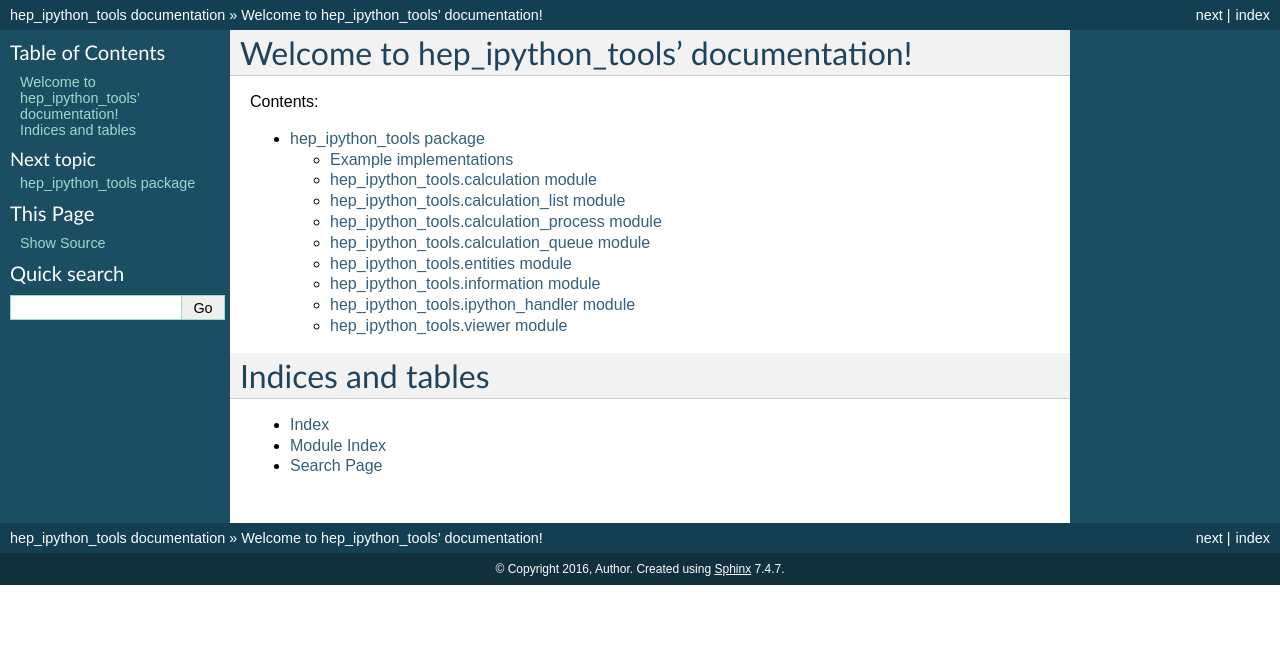
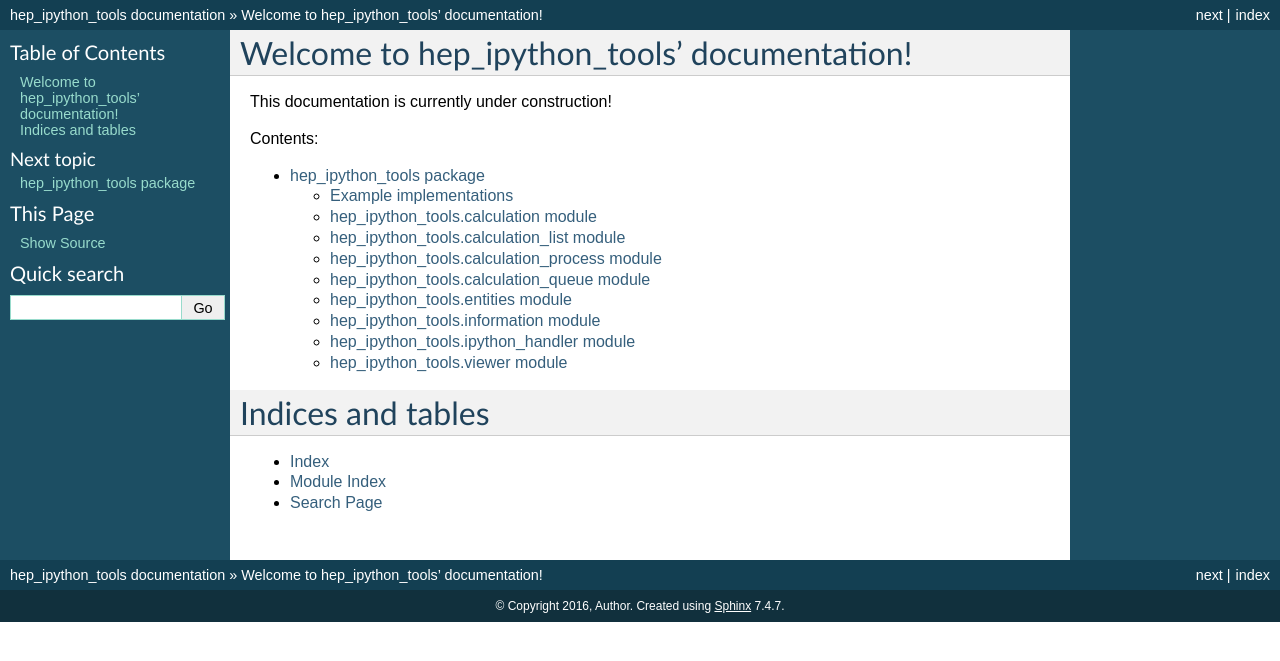
Before and after one commit to hep-ipython-tools/hep-ipython-tools, a Sphinx documentation site: the page built from docs/index.rst, in a window 1280 px wide. Shown: the top 661 px of the page. Built offline with Sphinx 7.4.7, drawn with Linux system fonts in a browser that asks for light colours.

Commit message:
Added a warning for the docs.

```diff
--- a/docs/index.rst
+++ b/docs/index.rst
@@ -5,6 +5,8 @@
 
 Welcome to hep_ipython_tools' documentation!
 ============================================
+
+This documentation is currently under construction!
 
 Contents:
 
```
